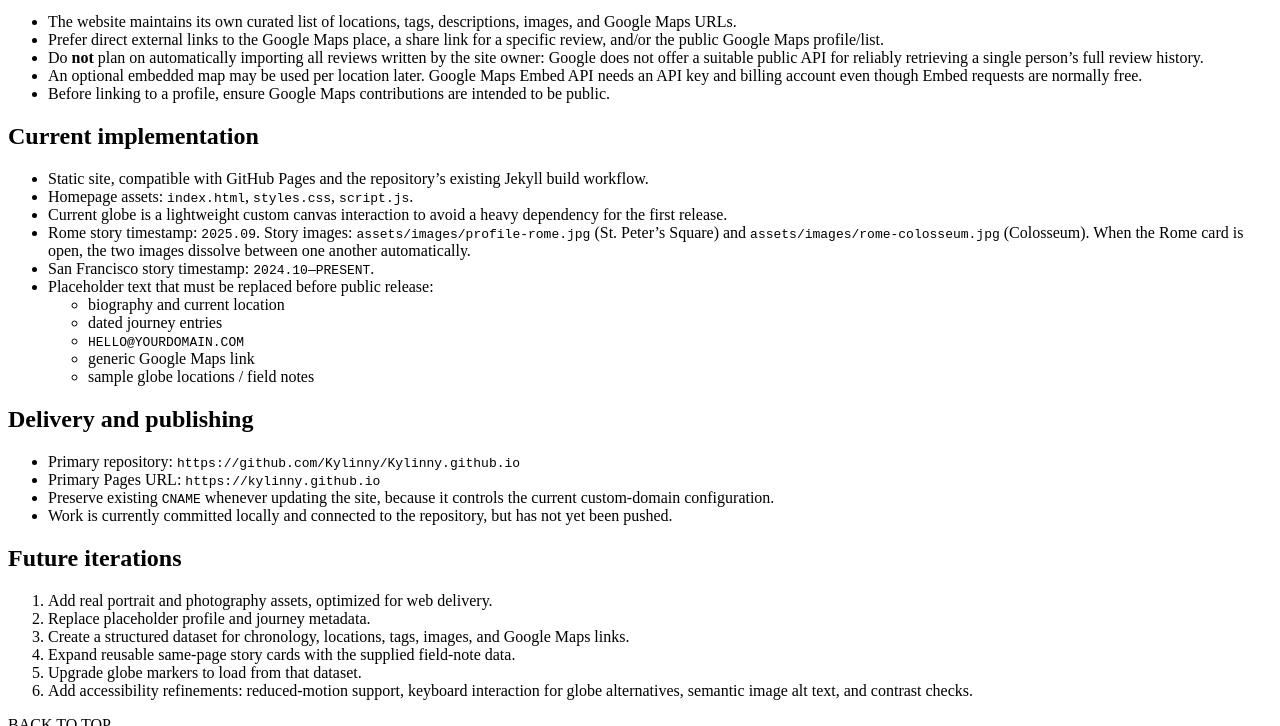
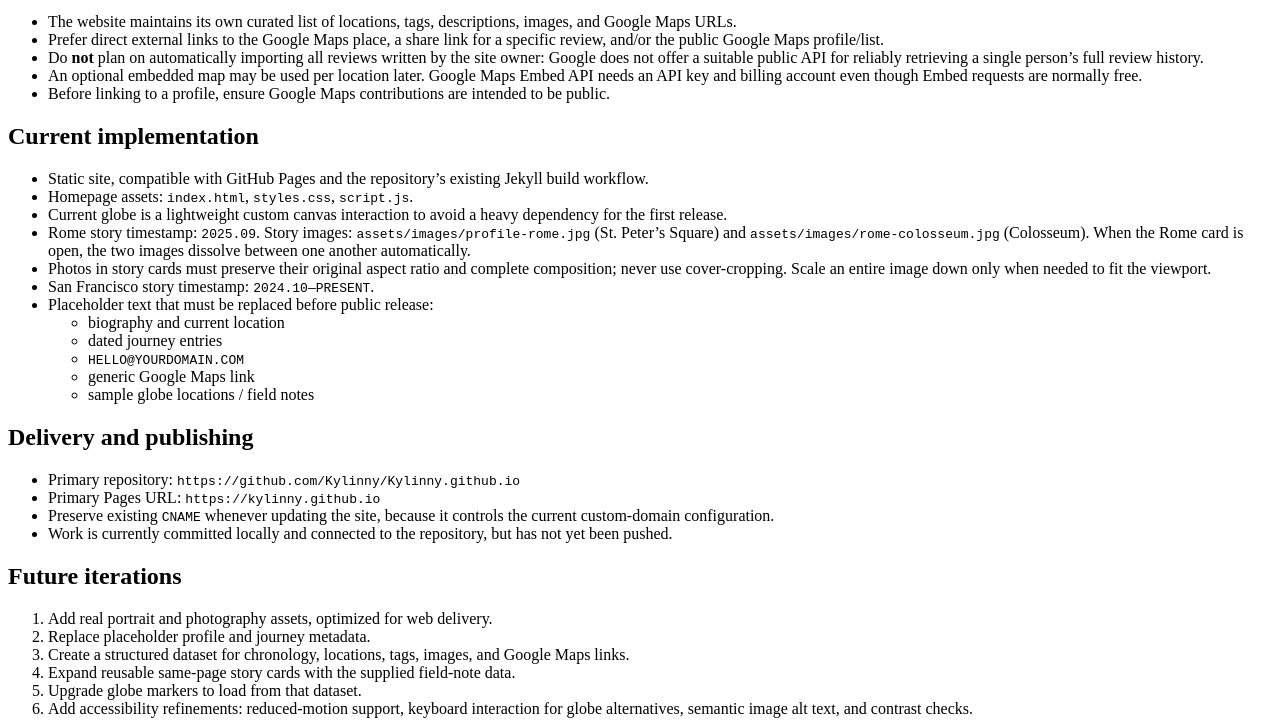
Before and after one commit to Kylinny/Kylinny.github.io, a Jekyll site: the page built from DESIGN_BRIEF.md, in a window 1280 px wide and 900 px high, scrolled down 2061 px, cut to the strip 0-726 px from the top of the window. Built offline with Jekyll 4.4.1, drawn with Linux system fonts in a browser that asks for light colours; nearby versions of some CDN libraries; our own code applies the rules of GitHub Pages for plain Markdown files.

Commit message:
Preserve full photo aspect ratios in story cards

```diff
--- a/DESIGN_BRIEF.md
+++ b/DESIGN_BRIEF.md
@@ -104,6 +104,7 @@
 - Homepage assets: `index.html`, `styles.css`, `script.js`.
 - Current globe is a lightweight custom canvas interaction to avoid a heavy dependency for the first release.
 - Rome story timestamp: `2025.09`. Story images: `assets/images/profile-rome.jpg` (St. Peter's Square) and `assets/images/rome-colosseum.jpg` (Colosseum). When the Rome card is open, the two images dissolve between one another automatically.
+- Photos in story cards must preserve their original aspect ratio and complete composition; never use cover-cropping. Scale an entire image down only when needed to fit the viewport.
 - San Francisco story timestamp: `2024.10—PRESENT`.
 - Placeholder text that must be replaced before public release:
   - biography and current location
--- a/single-globe.css
+++ b/single-globe.css
@@ -16,6 +16,6 @@
 .story-close { position: absolute; right: 12px; top: 9px; color: var(--silver); border: 0; background: none; font: 27px/1 "DM Mono",monospace; cursor: pointer; }
 .story-kicker { margin: 0 0 12px; color: var(--cyan); font: 9px "DM Mono",monospace; letter-spacing: .14em; }
 .story-card h2 { margin: 0 0 13px; font-size: 32px; line-height: .95; letter-spacing: -.06em; }.story-card>p:not(.story-kicker) { color: #b9c4d3; line-height: 1.5; font-size: 14px; }
-.story-card img { width: 100%; max-height: 245px; margin: 5px 0 4px; object-fit: cover; filter: grayscale(1) contrast(1.08); opacity: 1; transition: opacity .7s ease; }.story-card img.is-dissolving { opacity: 0; }.story-tags { display:flex; flex-wrap:wrap; gap:7px; margin-top:16px; }.story-tags span { border: 1px solid var(--line); padding:5px 7px; color:var(--muted); font:9px "DM Mono",monospace; letter-spacing:.06em; }
+.story-card img { display:block; width:auto; height:auto; max-width:100%; max-height:42vh; margin:5px auto 4px; object-fit:contain; filter:grayscale(1) contrast(1.08); opacity:1; transition:opacity .7s ease; }.story-card img.is-dissolving { opacity:0; }.story-tags { display:flex; flex-wrap:wrap; gap:7px; margin-top:16px; }.story-tags span { border: 1px solid var(--line); padding:5px 7px; color:var(--muted); font:9px "DM Mono",monospace; letter-spacing:.06em; }
 @media (max-width:800px) { .globe-timeline { top:auto; bottom:7vh; right:20px; width:145px; transform:none; }.globe-timeline>p { display:none; }.timeline-item { padding-bottom:13px; padding-left:16px; }.timeline-item span { font-size:8px; }.timeline-item b { font-size:10px; }.timeline-line { top:3px; bottom:15px; }.story-card { left:20px; top:auto; bottom:20px; width:calc(100vw - 40px); transform:translateY(120%); }.story-card.open { transform:translateY(0); }.nav { height:65px; }.wordmark { font-size:22px; } }
 @keyframes typing-caret { 0%, 45% { opacity: 1; } 46%, 100% { opacity: 0; } }
```
